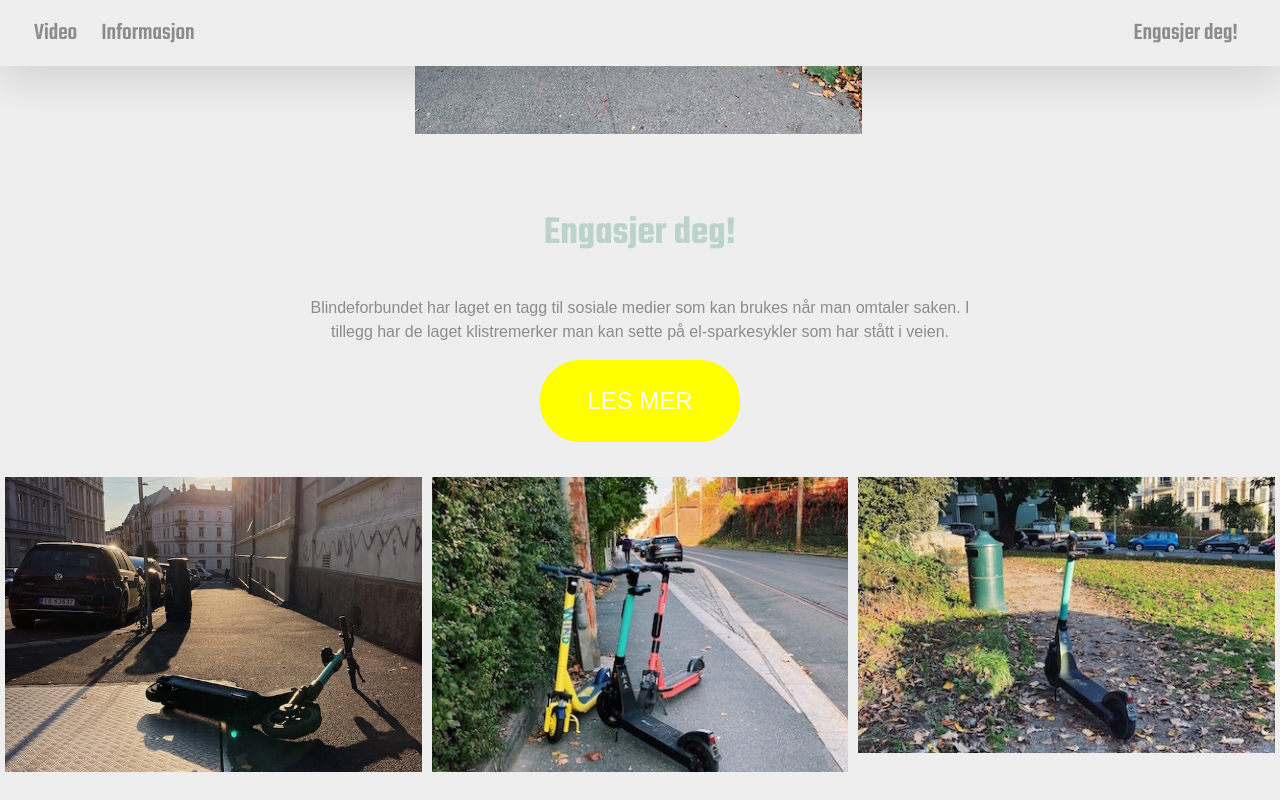
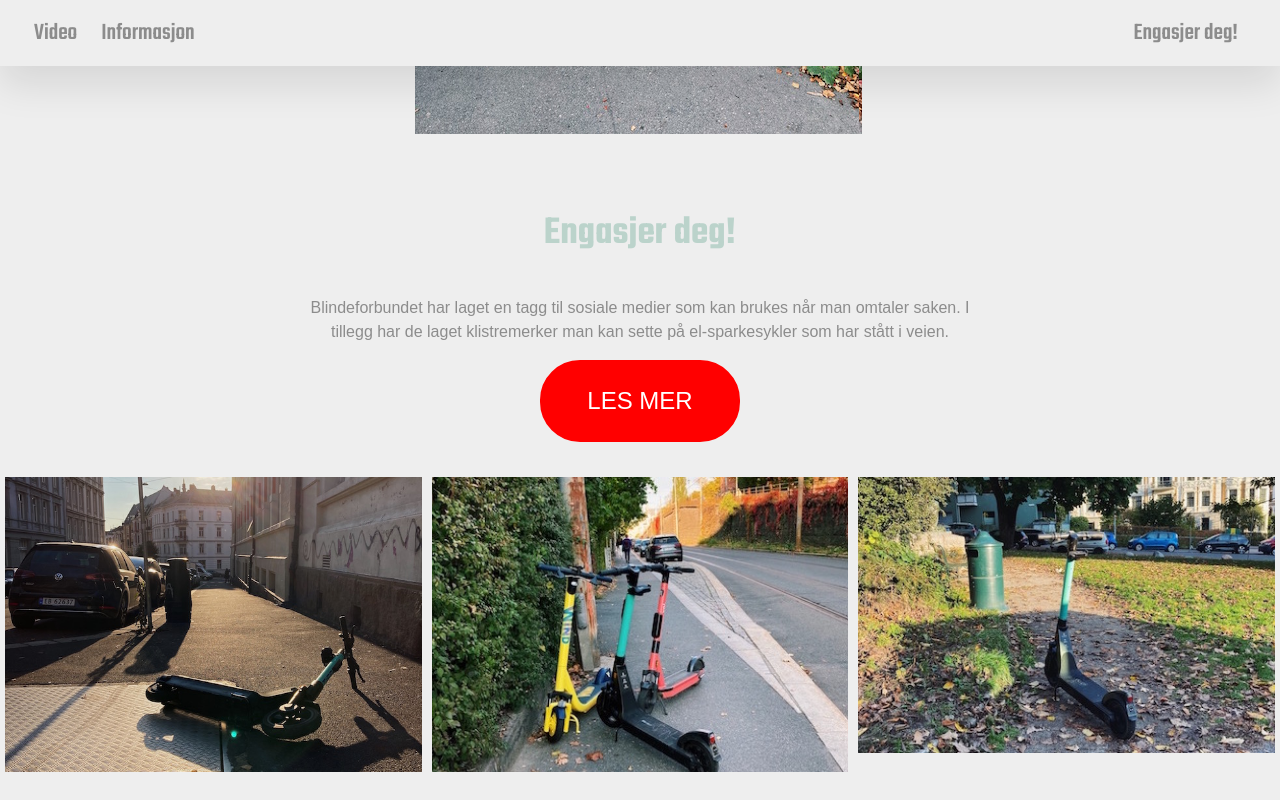
Before and after one commit to Kristinehart123/Ikke-alle-kan-se-problemet, a plain HTML site: page index.html in a window 1280 px wide. In both pictures the pointer is over the button "LES MER". Shown: the part 1574-2374 px from the top of the page. Drawn offline with Linux system fonts and the light colour scheme.

Commit message:
commit on main

```diff
--- a/index.css
+++ b/index.css
@@ -197,8 +197,8 @@ h3 {
 
 button:hover {
     color: white;
-    background: yellow;
-    border-color: yellow;
+    background: red;
+    border-color: red;
     transition: all 0.5s ease 0s;
 }
 
```
